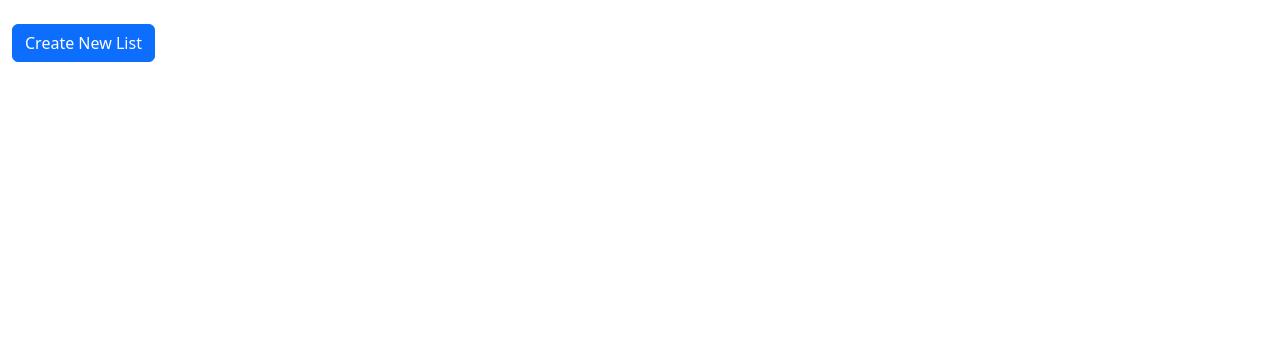
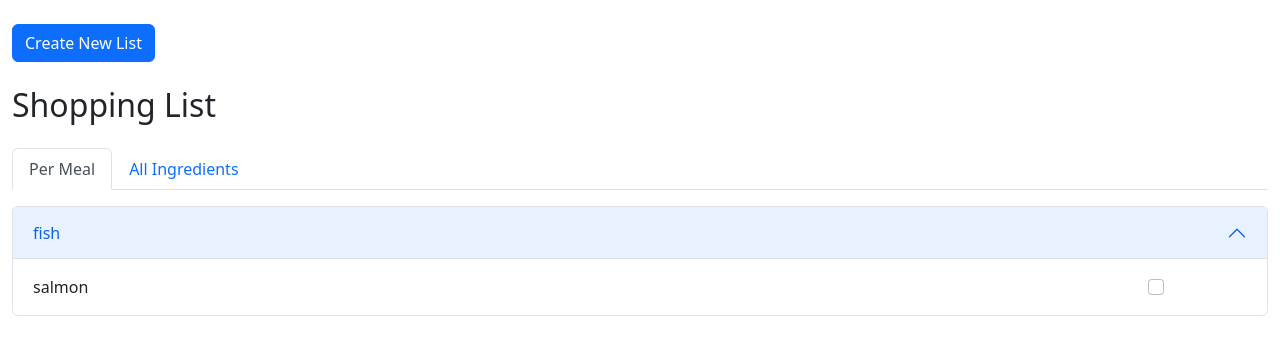
Before and after one commit to JamieERead/learn-to-code, a React (Create React App) app: page /shoppingList in a window 1280 px wide. Shown: the top 354 px of the page. Built offline with nearby package versions, Linux system fonts and the light colour scheme.

Commit message:
more components

```diff
--- a/src/components/ListContainer/index.tsx
+++ b/src/components/ListContainer/index.tsx
@@ -1,5 +1,6 @@
 import React from "react";
 import { ListGroup } from "react-bootstrap";
+import { IMealComplete } from "../../types";
 import ListItem from "../ListItem";
 import RandomBoxForm from "../RandomBoxForm";
 
@@ -9,9 +10,14 @@ interface Props {
 }
 
 const ListContainer: React.FC<Props> = ({ groupId, title }) => {
-  const meals = [
-    { name: "fish", count: 1, checked: false },
-    { name: "chips", count: 5, checked: true },
+  const meals: IMealComplete[] = [
+    {
+      name: "fish",
+      checked: false,
+      ingredients: [
+        { name: "salmon", checked: false, category: "meat", count: 1 },
+      ],
+    },
   ];
 
   const onHandleChange = () => {};
--- a/src/components/ListItem/index.tsx
+++ b/src/components/ListItem/index.tsx
@@ -1,14 +1,15 @@
 import React from "react";
 import { Col, Form, ListGroup, Row } from "react-bootstrap";
-import { IMealComplete } from "../../types";
+import { IMealComplete, IMealIngredient } from "../../types";
 
 interface Props {
-  meal: IMealComplete;
-  onHandleChange: (meal: IMealComplete) => void;
+  meal: IMealComplete | IMealIngredient;
+  onHandleChange: (meal: IMealComplete | IMealIngredient) => void;
 }
 
 const ListItem: React.FC<Props> = ({ meal, onHandleChange }) => {
-  const getName = (item: IMealComplete) => {
+  const getName = (item: IMealComplete | IMealIngredient) => {
+    // @ts-ignore
     return item.count > 1 ? `${item.count} x ${item.name}` : item.name;
   };
 
--- a/src/components/MealList/index.tsx
+++ b/src/components/MealList/index.tsx
@@ -1,7 +1,42 @@
 import React from "react";
+import { Accordion } from "react-bootstrap";
+import { IMealComplete } from "../../types";
+import ListItem from "../ListItem";
 
 const MealList = () => {
-  return <div>hello!</div>;
+  const meals: IMealComplete[] = [
+    {
+      name: "fish",
+      checked: false,
+      ingredients: [
+        { name: "salmon", checked: false, category: "meat", count: 1 },
+      ],
+    },
+  ];
+
+  const onHandleChange = () => {};
+
+  return (
+    <Accordion defaultActiveKey="0">
+      {meals.map((meal, index) => (
+        <Accordion.Item
+          className={meal.checked ? "checked" : ""}
+          eventKey={index.toString()}
+        >
+          <Accordion.Header>{meal.name}</Accordion.Header>
+          <Accordion.Body>
+            {meal.ingredients.map((ing, index) => (
+              <ListItem
+                onHandleChange={onHandleChange}
+                meal={ing}
+                key={index}
+              />
+            ))}
+          </Accordion.Body>
+        </Accordion.Item>
+      ))}
+    </Accordion>
+  );
 };
 
 export default MealList;
--- a/src/screens/ShoppingList/index.tsx
+++ b/src/screens/ShoppingList/index.tsx
@@ -1,6 +1,7 @@
 import React from "react";
-import { Button } from "react-bootstrap";
+import { Button, Tab, Tabs } from "react-bootstrap";
 import { useNavigate } from "react-router-dom";
+import MealList from "../../components/MealList";
 
 const ShoppingListScreen = () => {
   const navigate = useNavigate();
@@ -9,6 +10,14 @@ const ShoppingListScreen = () => {
       <Button className="mb-4" onClick={() => navigate("/")}>
         Create New List
       </Button>
+      <h2 className="mb-4">Shopping List</h2>
+
+      <Tabs defaultActiveKey="byMeal" className="mb-3">
+        <Tab eventKey="byMeal" title="Per Meal">
+          <MealList />
+        </Tab>
+        <Tab eventKey="byIng" title="All Ingredients"></Tab>
+      </Tabs>
     </div>
   );
 };
```
Also changed, not shown: src/types/index.tsx (+35 -1 lines).
